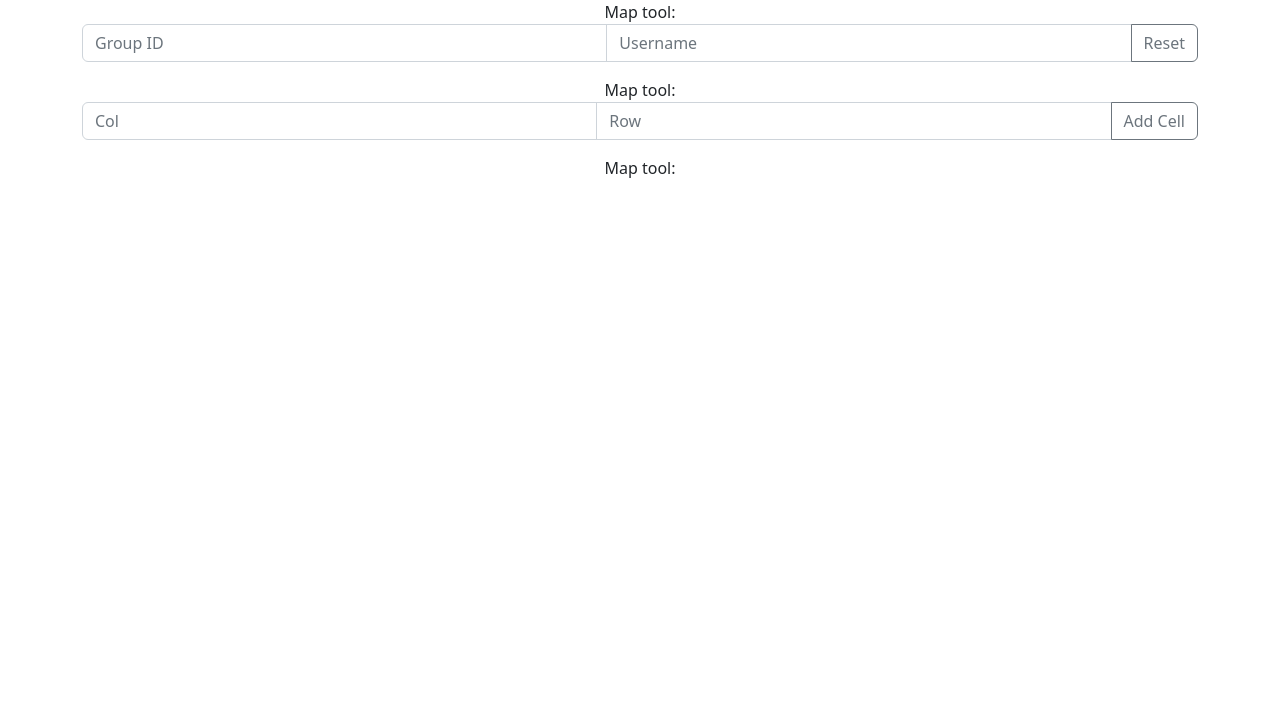
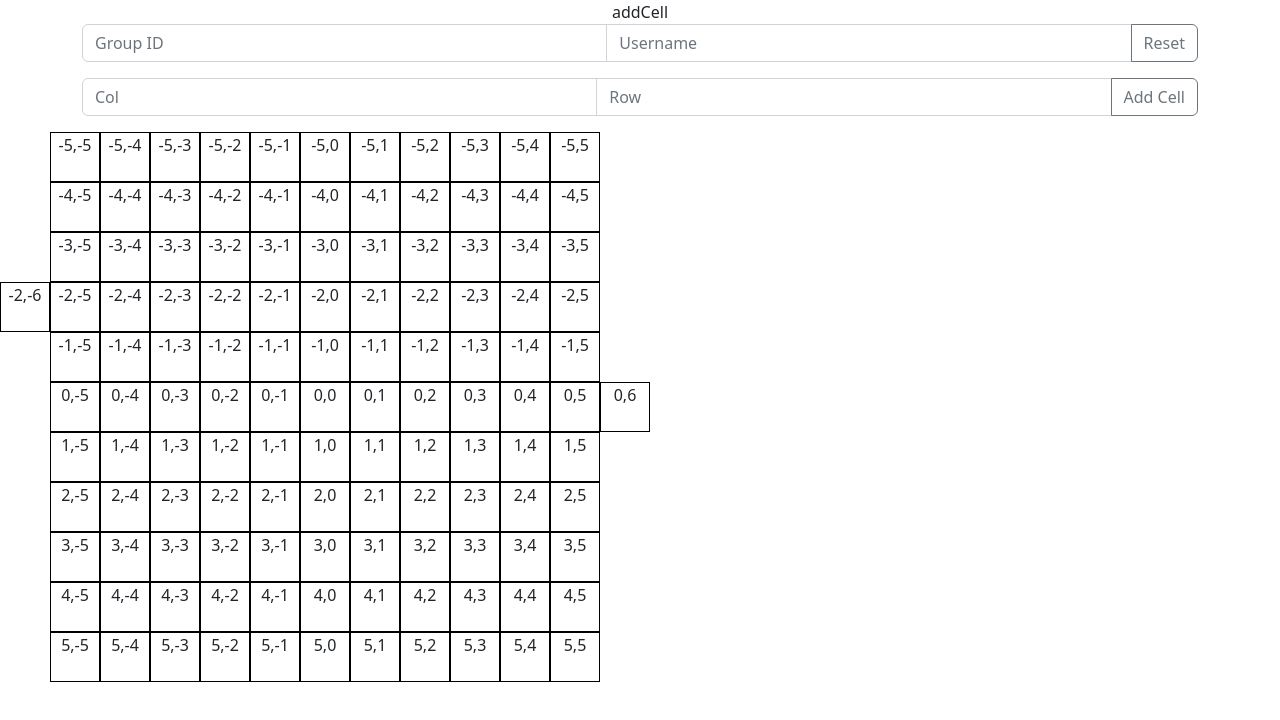
Before and after one commit to keldi/VaultHuntersNav, a website: page index.html in a window 1280 px wide. Both pictures are taken after a click on the button "Reset". Drawn offline with nearby package versions, Linux system fonts and the light colour scheme.

Commit message:
more ios
more ios

```diff
--- a/VHNCode.js
+++ b/VHNCode.js
@@ -4,7 +4,7 @@ var c_sGridFrame = "divMapGrid";
 var oGridData;
 
 function funStartIt() {
-	gel("divOutput").innerHTML("startit");
+	gel("divOutput").innerHTML = ("startit");
 	oGridData = new GridData();
 	oGridData.initialize(-5, 5, -5, 5);
 	oGridData.addCell(0, 6);
@@ -13,7 +13,7 @@ function funStartIt() {
 
 
 function funAddCell() {
-	gel("divOutput").innerHTML("funAddCell");
+	gel("divOutput").innerHTML = ("funAddCell");
 	oGridData.addCell(parseInt(gel("txtAddRow").value), parseInt(gel("txtAddCol").value));
 }
 
@@ -36,7 +36,7 @@ function GridData() {
 
 	//Initialize grid data.
 	this.initialize = function (viRMin, viRMax, viCMin, viCMax) {
-		gel("divOutput").innerHTML("initialize");
+		gel("divOutput").innerHTML = ("initialize");
 		if (gel("txtGroup").value == "true") {this.bootstrap = true;}
 		if (gel("txtGroup").value == "false") {this.bootstrap = false;}
 		this.iCMin = viCMin;
@@ -128,7 +128,7 @@ function GridData() {
 	};
 
 	this.addCell = function (viR, viC) {
-		gel("divOutput").innerHTML("addCell");
+		gel("divOutput").innerHTML = ("addCell");
 		var oTmp = this.makeCol(viR, viC);
 		if (oTmp) {
 			var oFrame = gel(c_sGridFrame);
--- a/index.html
+++ b/index.html
@@ -14,7 +14,7 @@
 <div class="container text-center">
   <div class="row">
     <div class="col">
-    	<div>Map tool:</div>
+    	<div id="divOutput">Map tool:</div>
 		<div class="input-group mb-3">
 	  		<input id="txtGroup" 	type="text" class="form-control" placeholder="Group ID" aria-label="Group ID" aria-describedby="basic-addon2" />
 	  		<input id="txtUsername" type="text" class="form-control" placeholder="Username" aria-label="Username" aria-describedby="basic-addon2" />
@@ -24,7 +24,6 @@
   </div>
   <div class="row">
     <div class="col">
-    	<div id="divOutput">Map tool:</div>
 		<div class="input-group mb-3">
 	  		<input id="txtAddRow" 	type="text" class="form-control" placeholder="Col" aria-label="Col" aria-describedby="basic-addon2" />
 	  		<input id="txtAddCol" type="text" class="form-control" placeholder="Row" aria-label="Row" aria-describedby="basic-addon2" />
```
